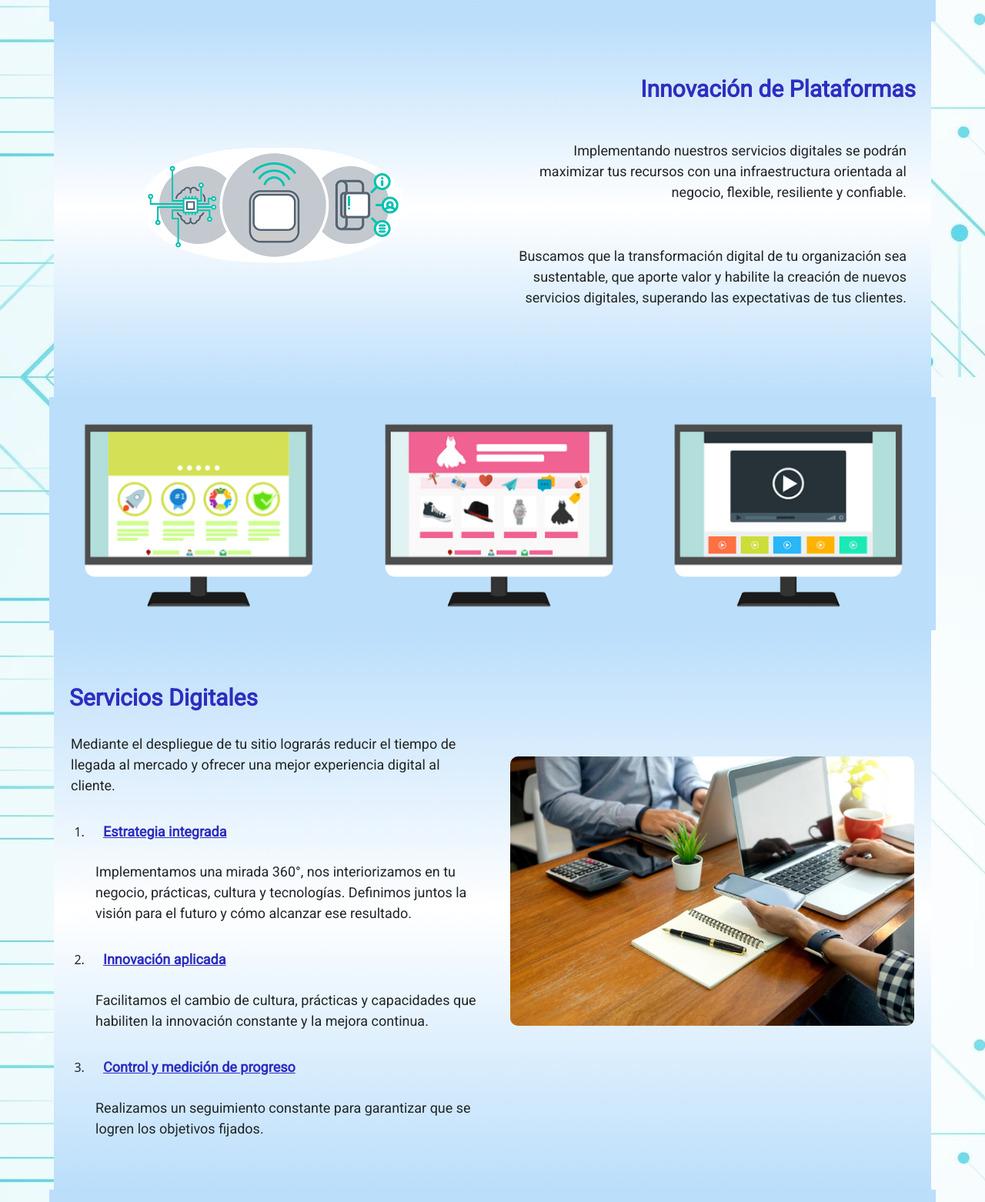
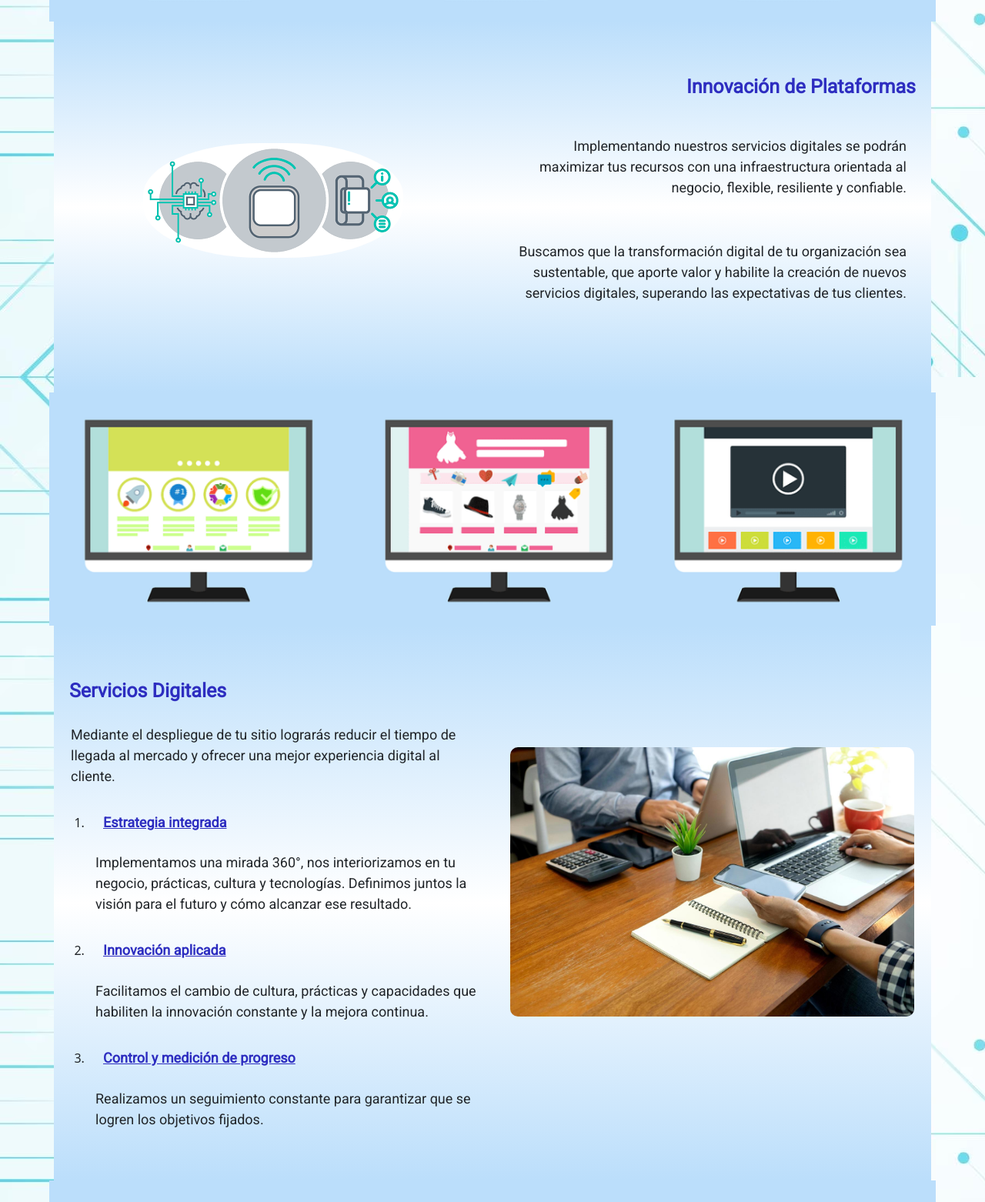
Before and after one commit to AlexanderStiehr/Kaizen, a plain HTML site: page index.html in a window 1280 px wide. Shown: the part 919-2481 px from the top of the page at 77% size. Drawn offline with nearby package versions, Linux system fonts and the light colour scheme.

Commit message:
Commit 3.0

```diff
--- a/index.html
+++ b/index.html
@@ -17,6 +17,8 @@
     <link rel="preconnect" href="https://fonts.gstatic.com" crossorigin>
     <link href="https://fonts.googleapis.com/css2?family=Roboto&display=swap" rel="stylesheet">
 </head>
+
+<body>
 
     <header>
         <nav class="navbar navbar-expand-lg bg-body-tertiary">
@@ -53,8 +55,6 @@
         </nav>
     </header>
 
-<body>
-
     <main class="portada">
         <section class="sec1">
             <div class="container">
@@ -83,7 +83,7 @@
         <section class="sec2">
             <div class="container">
                 <div class="row">
-                    <h1>Innovación de Plataformas</h1>
+                    <h2>Innovación de Plataformas</h2>
                     <div class="col-lg-6 order-lg-1">
                         <img src="./media/frente2.png" alt="trabajo-colaborativo">
                     </div>
@@ -104,7 +104,7 @@
         <section class="sec3">
             <div class="container">
                 <div class="row">
-                    <h1>Servicios Digitales</h1>
+                    <h2>Servicios Digitales</h2>
                     <div class="col-lg-6 order-lg-2">
                         <img src="./media/frente3.jpg" alt="personas-trabajando">
                     </div>
@@ -112,17 +112,17 @@
                         <p>Mediante el despliegue de tu sitio lograrás reducir el tiempo de llegada al mercado y ofrecer una mejor experiencia digital al cliente.</p>
                         <ol>
                             <li>
-                                <h2>Estrategia integrada</h2>
+                                <h3>Estrategia integrada</h3>
                                 <p data-aos="flip-right" data-aos-duration="2000">Implementamos una mirada 360°, nos interiorizamos en tu negocio, prácticas, cultura y tecnologías. Definimos
                                     juntos la visión para el futuro y cómo alcanzar ese resultado.</p>
                             </li>
                             <li>
-                                <h2>Innovación aplicada</h2>
+                                <h3>Innovación aplicada</h3>
                                 <p data-aos="flip-right" data-aos-duration="2000">Facilitamos el cambio de cultura, prácticas y capacidades que habiliten la innovación constante y la mejora
                                     continua.</p>
                             </li>
                             <li>
-                                <h2>Control y medición de progreso</h2>
+                                <h3>Control y medición de progreso</h3>
                                 <p data-aos="flip-right" data-aos-duration="2000">Realizamos un seguimiento constante para garantizar que se logren los objetivos fijados.</p>
                             </li>
                         </ol>
--- a/scss/style.scss
+++ b/scss/style.scss
@@ -12,6 +12,38 @@
 
 .portada {
     background-image: url("../media/fondo.png");
+
+    $breakpoint-sm: 576px;
+    $breakpoint-md: 768px;
+    $breakpoint-lg: 992px;
+    $breakpoint-xl: 1200px;
+
+    @media (max-width: $breakpoint-sm) {
+        .sec1, .sec2, .sec3 {
+            .row {
+                h1 {
+                    font-size: 24px;
+                    padding: 15px;
+                }
+                p {
+                    font-size: 16px;
+                    padding: 10px;
+                }
+                h2 {
+                    font-size: 20px;
+                    padding: 15px;
+                }
+                h3 {
+                    font-size: 16px;
+                    padding: 15px;
+                }
+                img {
+                    max-height: 300px;
+                }
+            }
+        }
+    }
+
     .espaciador{
         .banner{
             @include flex;
@@ -55,9 +87,9 @@
             text-align: right;
             padding-top: 50px;
             padding-bottom: 80px;
-            h1{
+            h2{
                 font-family: $tipografia;
-                font-size: 30px;
+                font-size: 25px;
                 color: rgb(45, 45, 192);
                 font-weight: bold;
                 padding: 20px;
@@ -83,14 +115,14 @@
             text-align: left;
             padding-top: 50px;
             padding-bottom: 50px;
-            h1{
+            h2{
                 font-family: $tipografia;
-                font-size: 30px;
+                font-size: 25px;
                 color: rgb(45, 45, 192);
                 font-weight: bold;
                 padding: 20px;
             }
-            h2{
+            h3{
                 font-family: $tipografia;
                 font-size: 18px;
                 color: rgb(45, 45, 192);
```
Also changed, not shown: pages/general.html (+2 -2 lines), pages/hardware.html (+2 -2 lines), pages/nosotros.html (+2 -1 lines), pages/servicio-tecnico.html (+2 -1 lines), pages/software.html (+2 -2 lines), css/style.css, 1 other file. Lines whose indentation alone changed are shown as unchanged.
